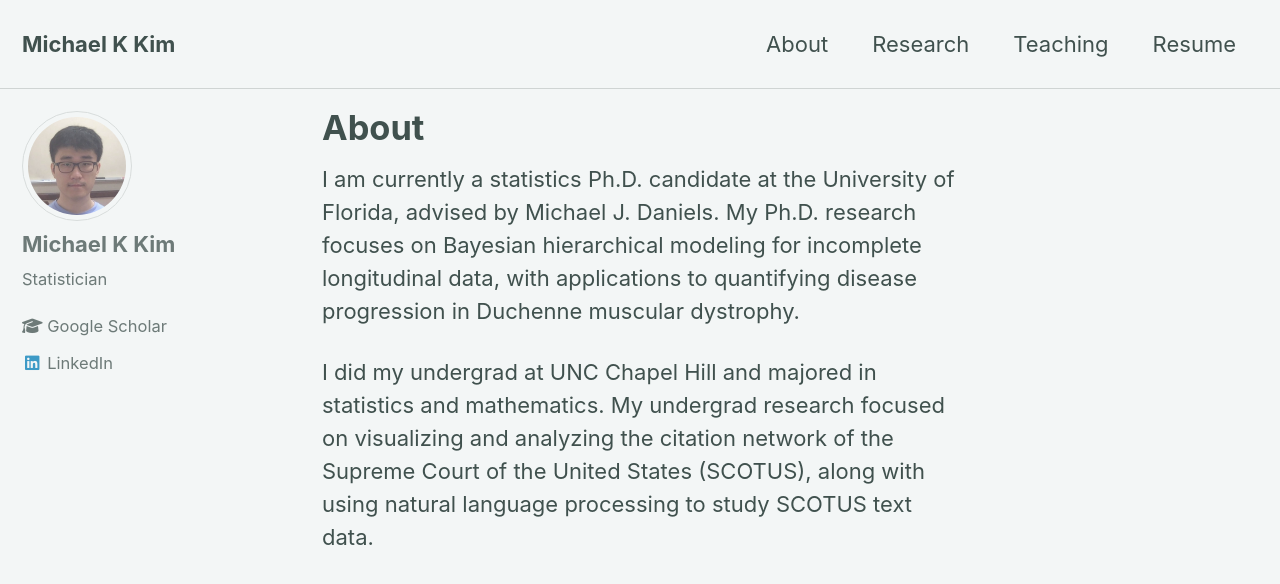
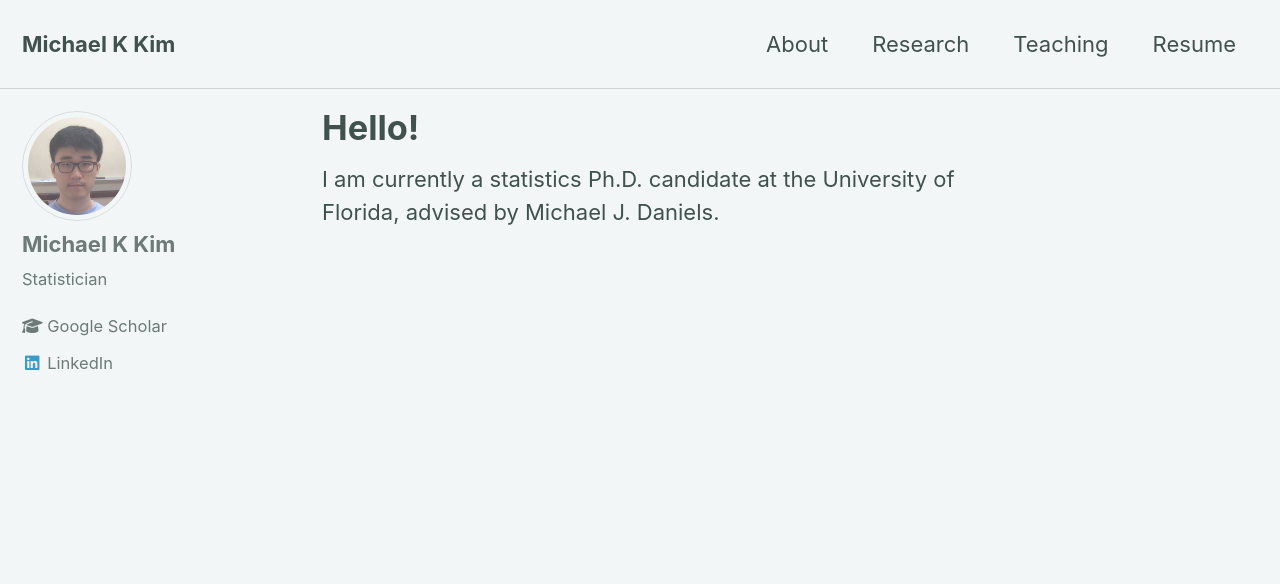
Before and after one commit to michaelkkim/michaelkkim.github.io, a Jekyll site: the page built from index.html, in a window 1280 px wide and 900 px high. Shown: the top 584 px of the window. Built offline with Jekyll 4.4.1, drawn with Linux system fonts in a browser that asks for light colours; cached includes are drawn as plain includes; nearby versions of some CDN libraries; the list of posts is cut into pages by our own code.

Commit message:
Update index.html

```diff
--- a/index.html
+++ b/index.html
@@ -1,13 +1,9 @@
 ---
 layout: single
 author_profile: true
-title: "About"
+title: "Hello!"
 permalink: /
 ---
 <p>
-I am currently a statistics Ph.D. candidate at the University of Florida, advised by Michael J. Daniels. My Ph.D. research focuses on Bayesian hierarchical modeling for incomplete longitudinal data, with applications to quantifying disease progression in Duchenne muscular dystrophy.
+I am currently a statistics Ph.D. candidate at the University of Florida, advised by Michael J. Daniels.
 </p>
-
-<p>
-I did my undergrad at UNC Chapel Hill and majored in statistics and mathematics. My undergrad research focused on visualizing and analyzing the citation network of the Supreme Court of the United States (SCOTUS), along with using natural language processing to study SCOTUS text data.
-</p>
```
